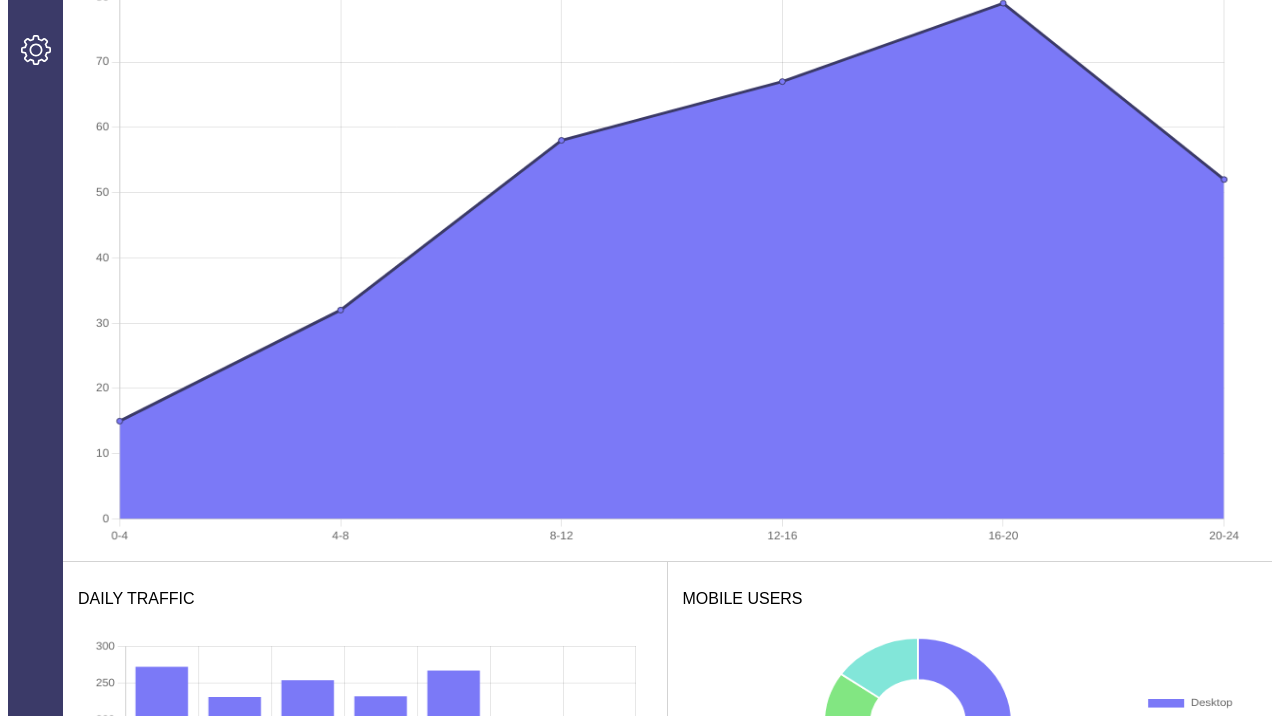
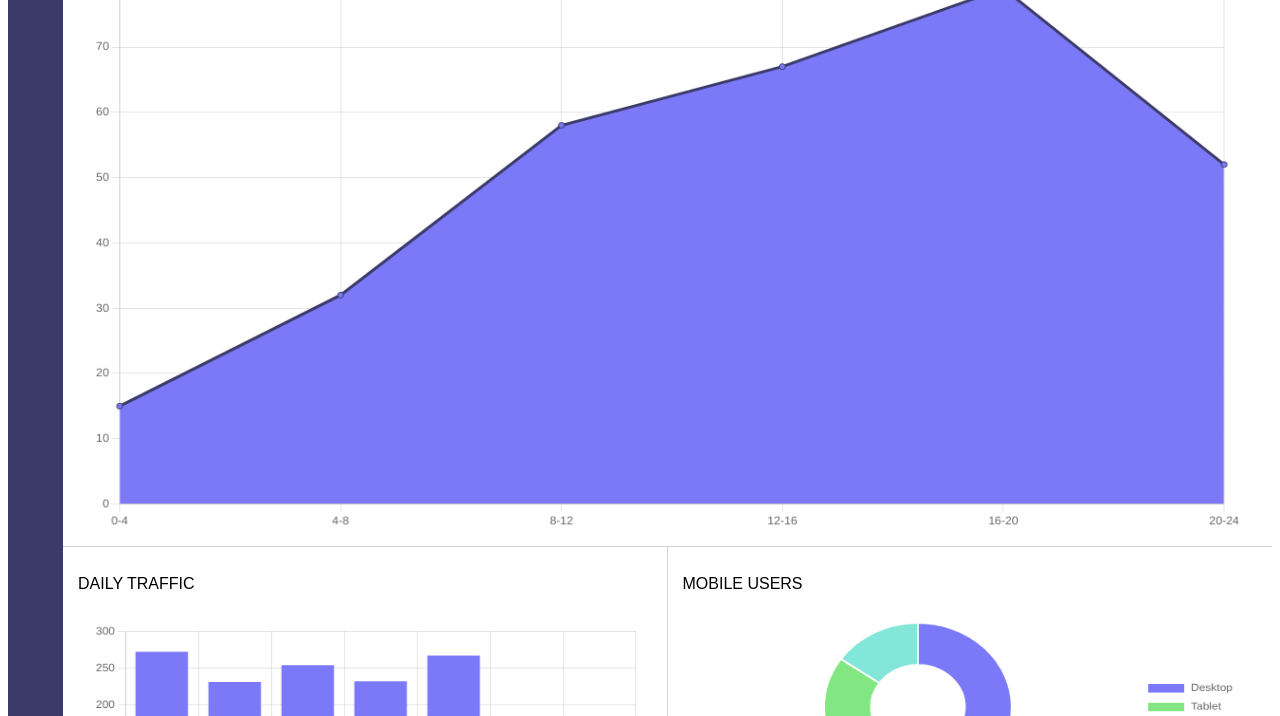
Before and after one commit to stefanolami/web_app_dashboard_v3.2, a plain HTML site: page index.html in a window 1280 px wide. Shown: the part 291-1007 px from the top of the page. Drawn offline with nearby package versions, Linux system fonts and the light colour scheme; a web font is replaced by a local one.

Commit message:
final adjustments2

```diff
--- a/css/style.css
+++ b/css/style.css
@@ -473,7 +473,7 @@ input:checked[type="checkbox"]::before {
         grid-area: main;
         display: grid;
         grid-template-columns: 50% 50%;
-        grid-template-rows: 50px 80px 1fr 1fr 1fr 1fr 1fr 1fr 1fr;
+        grid-template-rows: 50px 80px minmax(1fr, 515px) 1fr 1fr 1fr 1fr 1fr 1fr;
         grid-template-areas:
             'search search'
             'alert alert'
```
